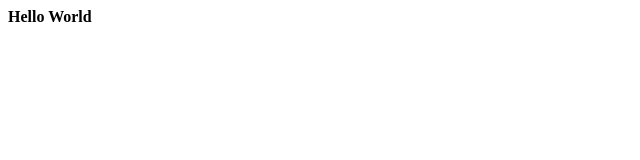
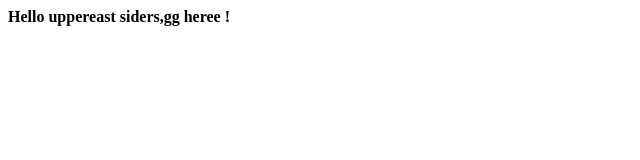
Before and after one commit to impanaimp/hello-world-github.io, a plain HTML site: page index.html in a window 1280 px wide. Shown: the whole page, without its empty margins (0-640 px from the left). Drawn offline with Linux system fonts and the light colour scheme.

Commit message:
Update index.html

```diff
--- a/index.html
+++ b/index.html
@@ -3,7 +3,7 @@
 <title>Github</title>
 </head>
 <body>
-<p><B> Hello World </B></p>
+<p><B> Hello uppereast siders,gg heree ! </B></p>
 <br>
 </body>
 </html>
```
